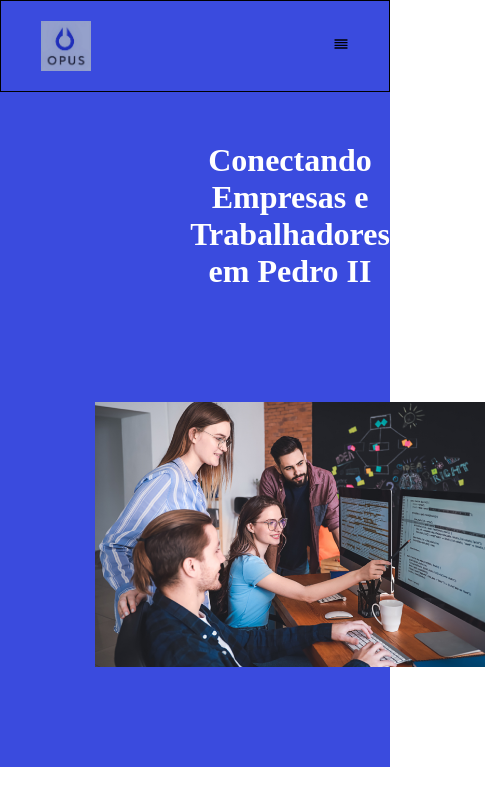
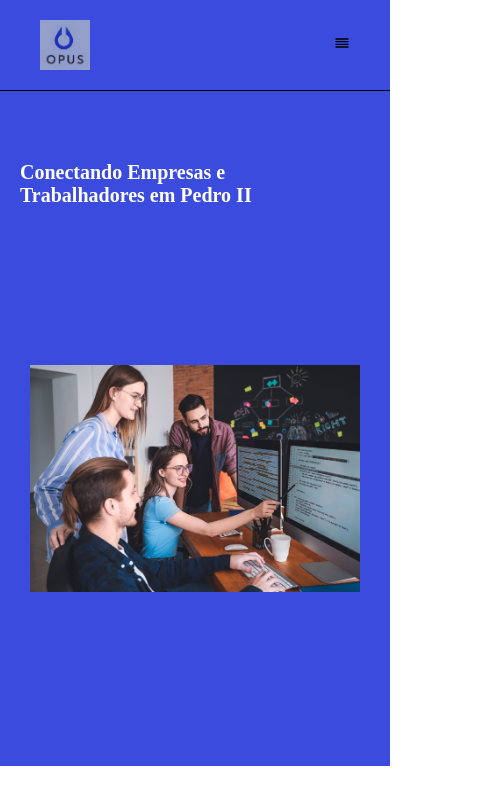
Before and after one commit to ruanvictordev/opus, a React (Vite) app in the folder client/: page / in a window 390 px wide. Shown: the top 806 px of the page, 485 px wide, since content can reach past the window. Built offline with nearby package versions, Linux system fonts and the light colour scheme.

Commit message:
Tentando o responsivo do Main

```diff
--- a/client/src/components/Header/styles.ts
+++ b/client/src/components/Header/styles.ts
@@ -6,7 +6,7 @@ export const Nav = Styled.div`
   display: flex;
   align-items:center;
   justify-content: space-between;
-  border: 1px solid black;
+  border-bottom: 1px solid black;
 
 
   background:${theme.colors.colorOne};
@@ -37,7 +37,7 @@ export const P = Styled.p`
 font-size:10px;
 `;
 export const Div = Styled.div`
-  border: 1px solid black;
+  /* border: 1px solid black; */
 
   //Para telas menores de 768px
   @media (max-width: 768px) {
--- a/client/src/components/Main/Main.tsx
+++ b/client/src/components/Main/Main.tsx
@@ -5,7 +5,7 @@ export const Main: React.FC = () => {
     <S.Main>
       <S.Div>
         <S.Text>
-          {" "}
+          {/* {" "} */}
           Conectando Empresas e<br /> Trabalhadores em Pedro II
         </S.Text>
         <S.Img src={img} />
--- a/client/src/components/Main/styled.ts
+++ b/client/src/components/Main/styled.ts
@@ -3,17 +3,10 @@ import { theme } from "../../styles/theme";
 
 
 export const Main = styled.main`
-
   height: 80vh;
-  /* border: 1px solid black; */
-
-
 `
 export const Div = styled.div`
-
-
   background:${theme.colors.colorOne};
-
   height: 100%;
   /* margin: auto;
   display: flex;
@@ -28,8 +21,10 @@ export const Div = styled.div`
 
 
   @media (max-width: 768px) {
-  flex-direction: column;
-  align-items: flex-start;
+    /* border: 1px solid saddlebrown; */
+    /* padding: 20px; */
+    flex-direction: row;
+    align-items: normal;
 }
 
 `
@@ -42,8 +37,15 @@ export const Text = styled.h1`
   //margin-right: 20px;
 
   @media (max-width: 768px) {
-  margin-right: 0;
-  margin-bottom: 10px;
+    text-align: left;
+    font-size: 20px;
+    padding: 20px;
+    width: 100%;
+    height: 100px;
+    margin: 0;
+    /* border: 1px solid black; */
+    /* text-align: left;
+    margin-bottom: 10px; */
 }
 
 `
@@ -55,6 +57,10 @@ export const Img = styled.img`
 
 
   @media (max-width: 768px) {
-  width: 100%;
+    /* border: 2px black solid; */
+    height: 50%;
+    width: 100%;
+    padding: 30px;
+    margin: 0;
 }
 `
```
